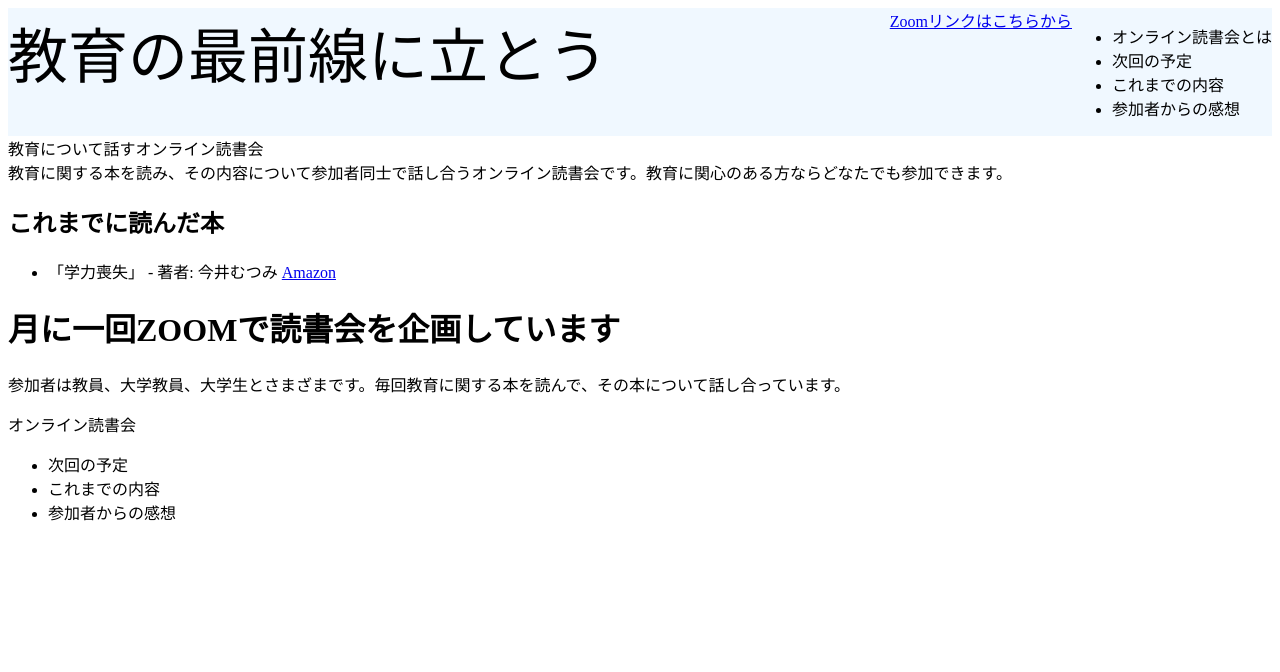
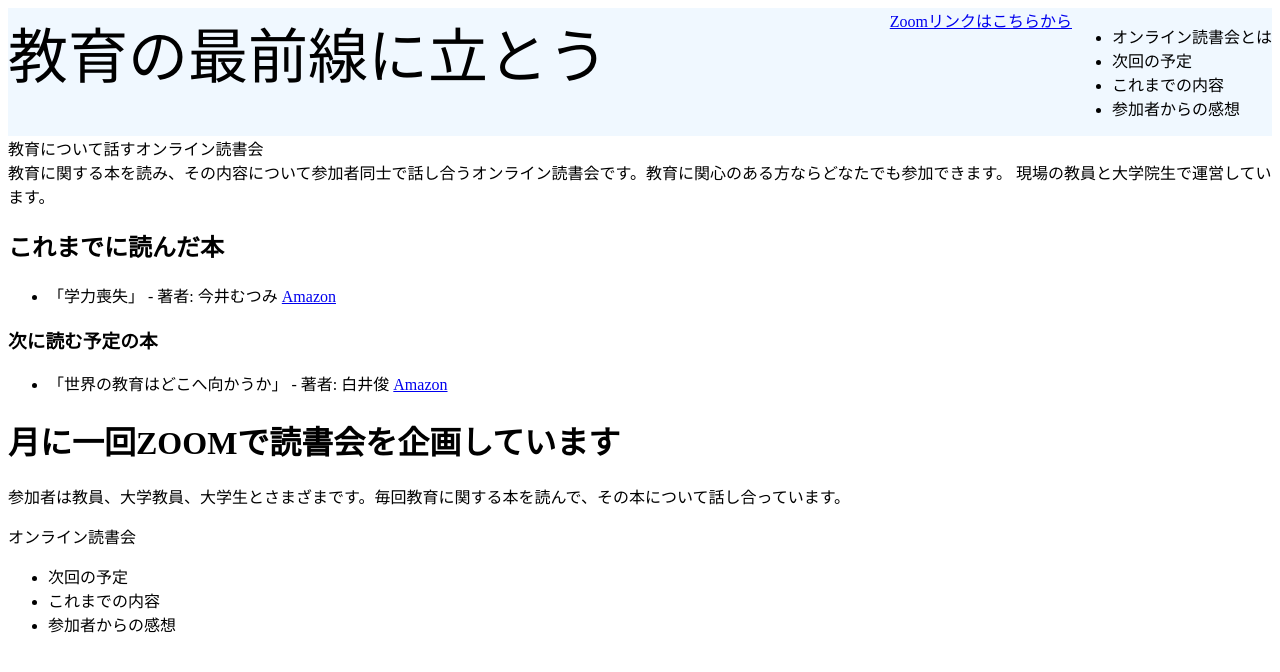
Before and after one commit to SOICHIRO0414/reading-group, a plain HTML site: page index.html in a window 1280 px wide. Drawn offline with Linux system fonts and the light colour scheme.

Commit message:
Enhance online reading group description and links
Added additional information about the online reading group and updated book links.

```diff
--- a/index.html
+++ b/index.html
@@ -24,7 +24,9 @@
     <div class="main">
         <div class="main-container">
             <div class="main-title">教育について話すオンライン読書会</div>
-            <div class="main-text">教育に関する本を読み、その内容について参加者同士で話し合うオンライン読書会です。教育に関心のある方ならどなたでも参加できます。</div>
+            <div class="main-text">教育に関する本を読み、その内容について参加者同士で話し合うオンライン読書会です。教育に関心のある方ならどなたでも参加できます。
+                現場の教員と大学院生で運営しています。
+            </div>
         </div>
 
         <div class="archive-section">
@@ -32,8 +34,15 @@
             <ul class="book-archive">
                 <li>
                     <span class="book-title">「学力喪失」</span> - 著者: 今井むつみ
-                    <a href="https://www.amazon.co.jp/s?k=%E6%95%99%E8%82%B2&i=stripbooks&__mk_ja_JP=%E3%82%AB%E3%82%BF%E3%82%AB%E3%83%8A&ref=nb_sb_noss_2"
+                    <a href="https://www.amazon.co.jp/学力喪失──認知科学による回復への道筋-岩波新書-新赤版-2034-むつみ/dp/4004320348/ref=pd_ci_mcx_mh_mcx_views_0_title?pd_rd_w=CYa6I&content-id=amzn1.sym.308c03cc-4571-454b-b6e1-051d8b645bdf%3Aamzn1.symc.c946cdfb-3c15-48da-90e6-e9b2cb1b2953&pf_rd_p=308c03cc-4571-454b-b6e1-051d8b645bdf&pf_rd_r=Z0AB34CHAWD6EBSZ76TT&pd_rd_wg=EZAlb&pd_rd_r=82760861-5b91-42c6-aecc-ef74ee154f3a&pd_rd_i=4004320348"
                         target="_blank" rel="noopener noreferrer">Amazon</a>
+                </li>
+            </ul>
+            <h3>次に読む予定の本</h3>
+            <ul class="book-next">
+                <li>
+                    <span class="book-title">「世界の教育はどこへ向かうか」</span> - 著者: 白井俊
+                    <a href="https://amzn.asia/d/08akmrMo" target="_blank" rel="noopener noreferrer">Amazon</a>
                 </li>
             </ul>
         </div>
```
